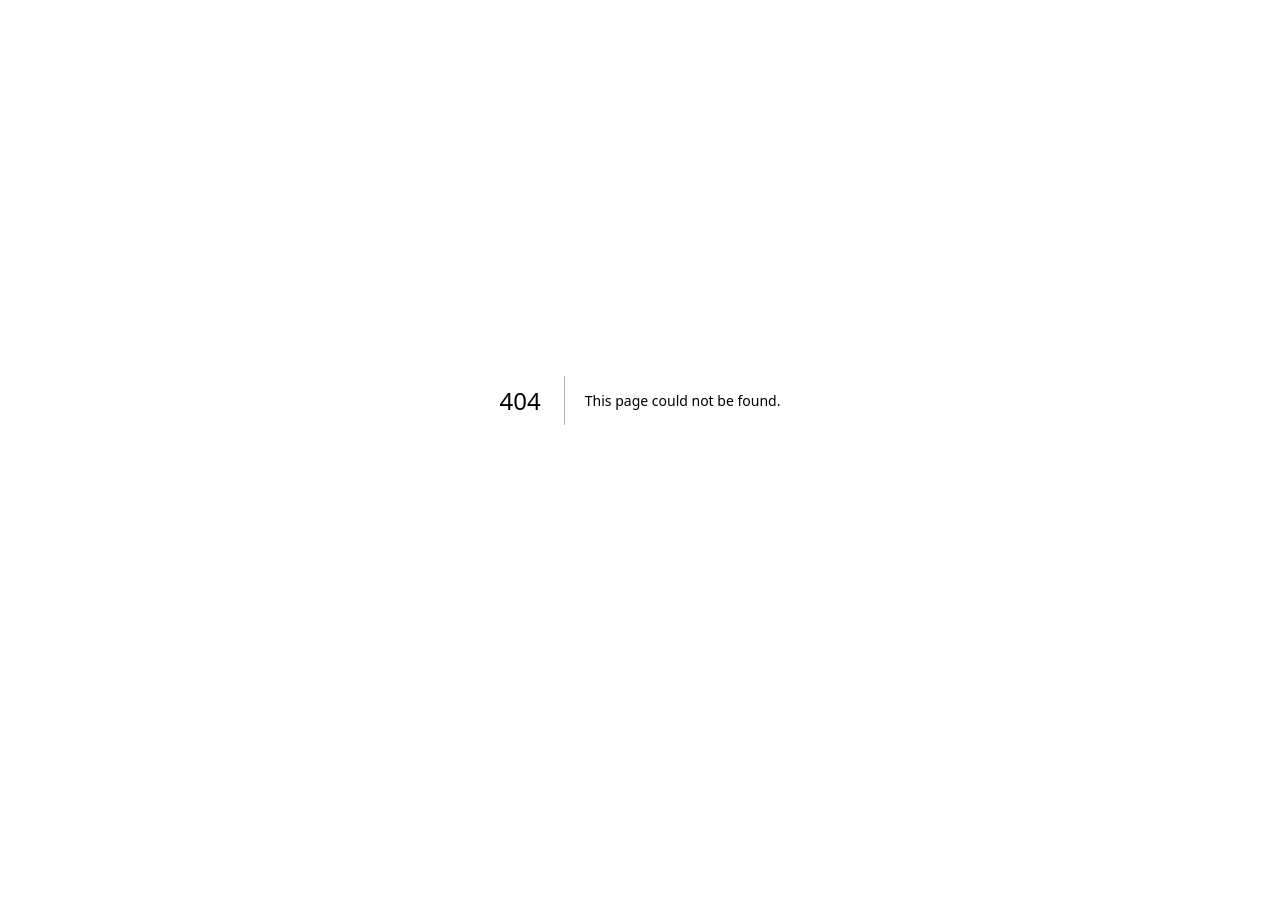
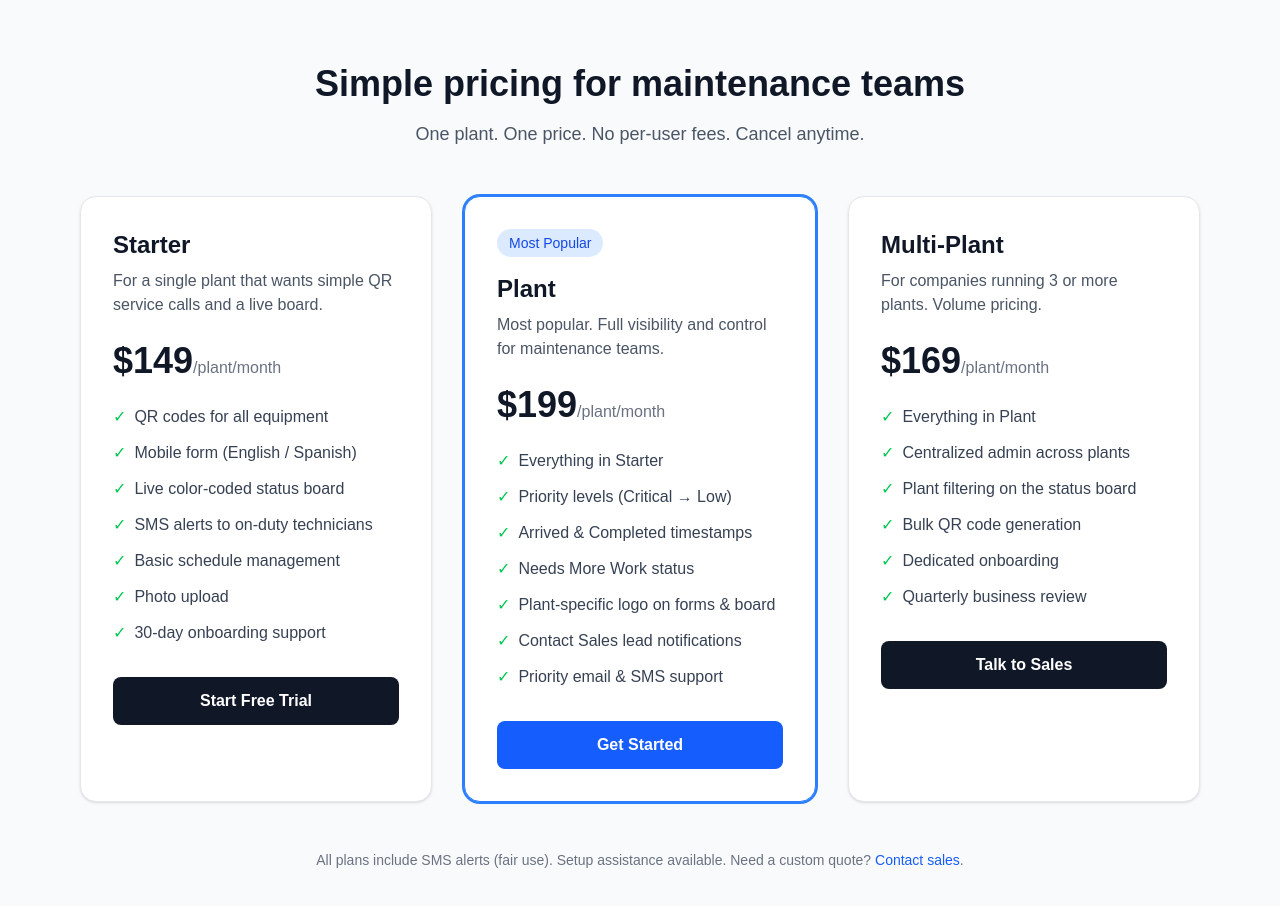
Before and after one commit to erieboatr/qrcall-app, a Next.js app: page /pricing in a window 1280 px wide. Before the commit this address had no page. Shown: the top 906 px of the page. Before the commit the page ends 800 px from the top, so only its background shows below. Built offline with nearby package versions, Linux system fonts and the light colour scheme.

Commit message:
Add pricing page

```diff
--- /dev/null
+++ b/app/pricing/page.tsx
@@ -0,0 +1,120 @@
+"use client"
+
+import Link from "next/link"
+
+const tiers = [
+  {
+    name: "Starter",
+    price: "$149",
+    period: "/plant/month",
+    description: "For a single plant that wants simple QR service calls and a live board.",
+    features: [
+      "QR codes for all equipment",
+      "Mobile form (English / Spanish)",
+      "Live color-coded status board",
+      "SMS alerts to on-duty technicians",
+      "Basic schedule management",
+      "Photo upload",
+      "30-day onboarding support",
+    ],
+    cta: "Start Free Trial",
+    highlighted: false,
+  },
+  {
+    name: "Plant",
+    price: "$199",
+    period: "/plant/month",
+    description: "Most popular. Full visibility and control for maintenance teams.",
+    features: [
+      "Everything in Starter",
+      "Priority levels (Critical → Low)",
+      "Arrived & Completed timestamps",
+      "Needs More Work status",
+      "Plant-specific logo on forms & board",
+      "Contact Sales lead notifications",
+      "Priority email & SMS support",
+    ],
+    cta: "Get Started",
+    highlighted: true,
+  },
+  {
+    name: "Multi-Plant",
+    price: "$169",
+    period: "/plant/month",
+    description: "For companies running 3 or more plants. Volume pricing.",
+    features: [
+      "Everything in Plant",
+      "Centralized admin across plants",
+      "Plant filtering on the status board",
+      "Bulk QR code generation",
+      "Dedicated onboarding",
+      "Quarterly business review",
+    ],
+    cta: "Talk to Sales",
+    highlighted: false,
+  },
+]
+
+export default function PricingPage() {
+  return (
+    <div className="min-h-screen bg-gray-50">
+      <div className="max-w-6xl mx-auto px-4 py-16">
+        {/* Header */}
+        <div className="text-center mb-12">
+          <h1 className="text-4xl font-bold text-gray-900">Simple pricing for maintenance teams</h1>
+          <p className="mt-4 text-lg text-gray-600">
+            One plant. One price. No per-user fees. Cancel anytime.
+          </p>
+        </div>
+
+        {/* Pricing Cards */}
+        <div className="grid md:grid-cols-3 gap-8">
+          {tiers.map((tier) => (
+            <div
+              key={tier.name}
+              className={`rounded-2xl border bg-white p-8 shadow-sm ${
+                tier.highlighted ? "border-blue-500 ring-2 ring-blue-500" : "border-gray-200"
+              }`}
+            >
+              {tier.highlighted && (
+                <div className="mb-4 inline-block rounded-full bg-blue-100 px-3 py-1 text-sm font-medium text-blue-700">
+                  Most Popular
+                </div>
+              )}
+              <h2 className="text-2xl font-bold text-gray-900">{tier.name}</h2>
+              <p className="mt-2 text-gray-600">{tier.description}</p>
+              <div className="mt-6">
+                <span className="text-4xl font-bold text-gray-900">{tier.price}</span>
+                <span className="text-gray-500">{tier.period}</span>
+              </div>
+              <ul className="mt-6 space-y-3">
+                {tier.features.map((feature) => (
+                  <li key={feature} className="flex items-start">
+                    <span className="mr-2 text-green-500">✓</span>
+                    <span className="text-gray-700">{feature}</span>
+                  </li>
+                ))}
+              </ul>
+              <Link
+                href="/contact"
+                className={`mt-8 block w-full rounded-lg py-3 text-center font-semibold ${
+                  tier.highlighted
+                    ? "bg-blue-600 text-white hover:bg-blue-700"
+                    : "bg-gray-900 text-white hover:bg-gray-800"
+                }`}
+              >
+                {tier.cta}
+              </Link>
+            </div>
+          ))}
+        </div>
+
+        {/* Footer note */}
+        <p className="mt-12 text-center text-sm text-gray-500">
+          All plans include SMS alerts (fair use). Setup assistance available.
+          Need a custom quote? <Link href="/contact" className="text-blue-600 hover:underline">Contact sales</Link>.
+        </p>
+      </div>
+    </div>
+  )
+}
```
